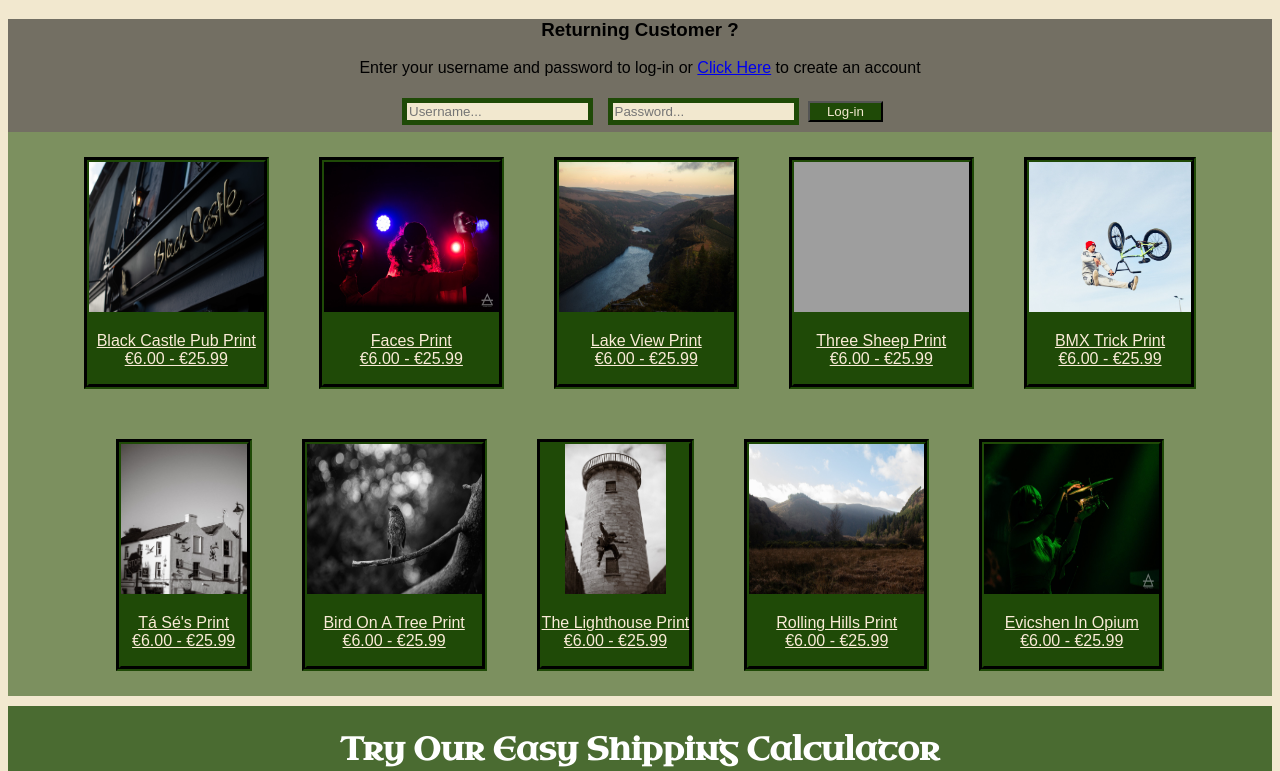
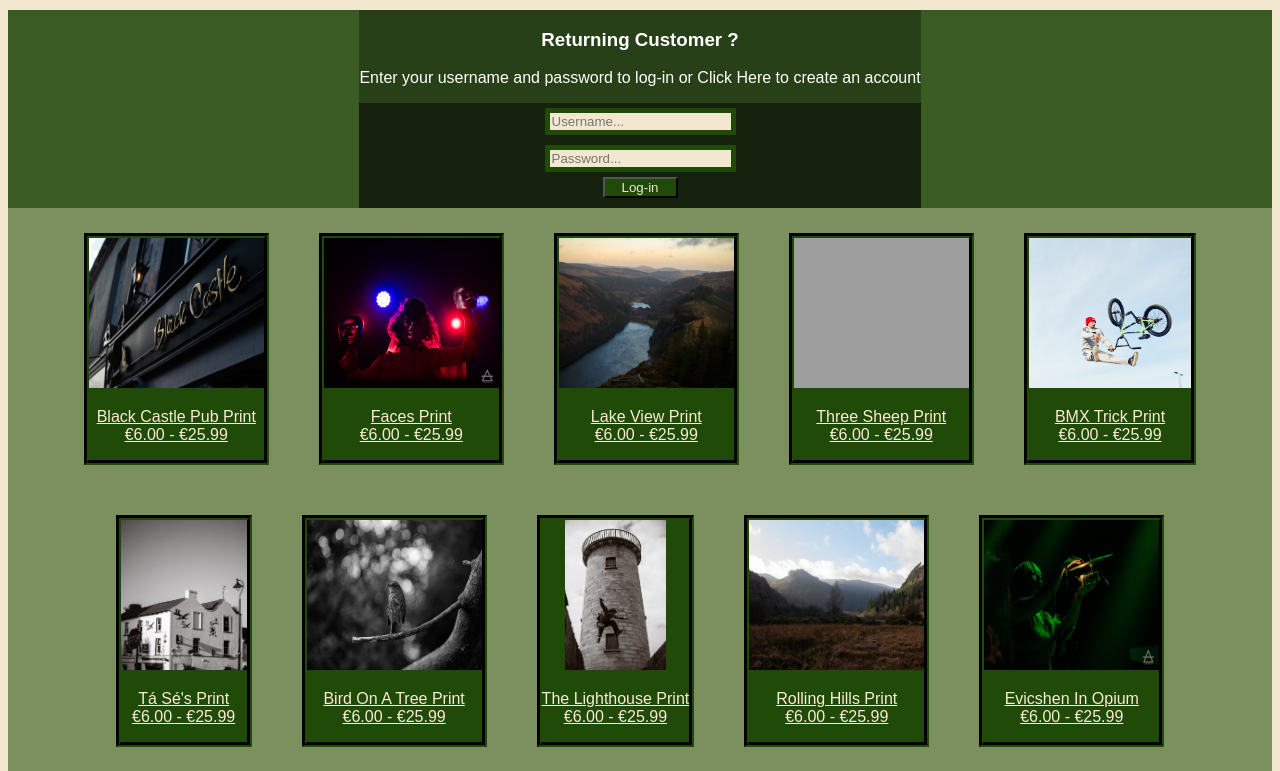
Before and after one commit to Majorkas/Fiseanna-render, a Flask app: page /store in a window 1280 px wide. Shown: the part 412-1183 px from the top of the page. Run offline with Flask 2, Linux system fonts and the light colour scheme; grey boxes are pictures that could not be loaded.

Commit message:
added styling for the log in / create forms

```diff
--- a/static/style.css
+++ b/static/style.css
@@ -184,6 +184,15 @@ text-align: center;
   align-self: center;
 
 }
+#account-form {
+  display: flex;
+  flex-direction: column;
+  background-color: #0000007c;
+  align-self: center;
+  width: 100%;
+  align-items: center;
+
+}
 #name-box {
   margin: 10px;
   width: 75px;
@@ -227,6 +236,25 @@ text-align: center;
   flex-direction: column;
   flex-wrap: wrap;
   color: white;
+}
+#create-login-form {
+  margin-top: 10px;
+  display: flex;
+  flex-wrap: wrap;
+  flex-direction: column;
+  background-color: #1e4a07c9;
+  color: white;
+
+}
+#create-link{
+  text-decoration: none;
+  color: white;
+  transition: all 0.75s;
+
+}
+#create-link:hover{
+  color: red;
+
 }
 
 #copyright {
```
